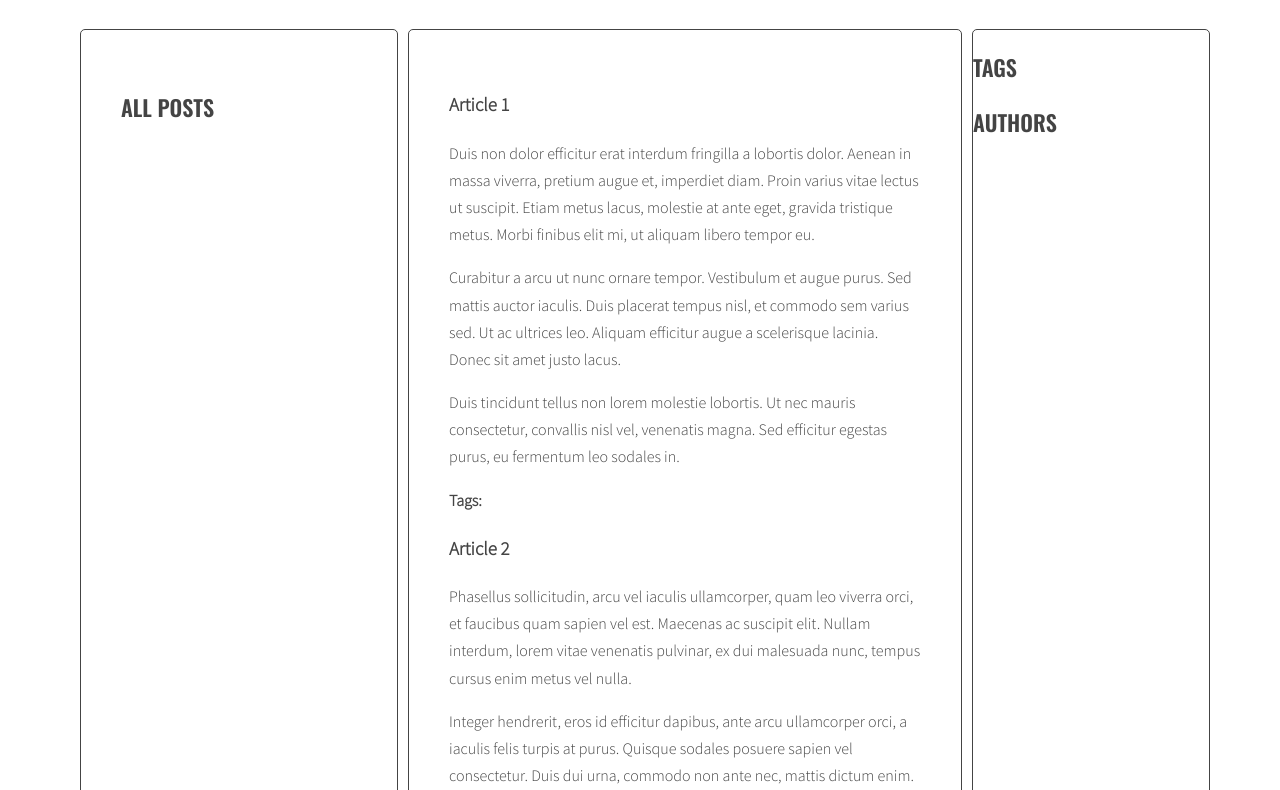
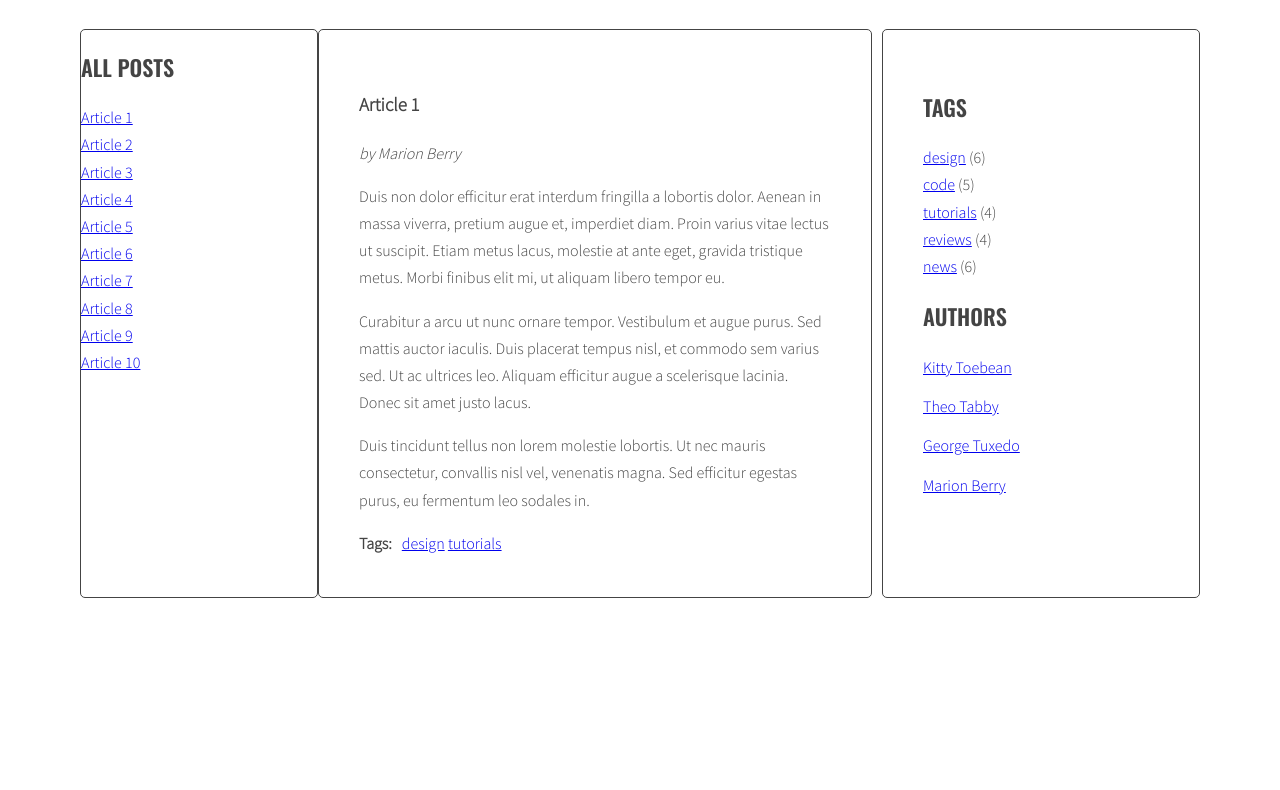
Before and after one commit to BlackLaufer/javascript-blog, a website: page index.html in a window 1280 px wide. Shown: the part 214-1004 px from the top of the page. After the commit the page ends 820 px from the top, so only its background shows below. Drawn offline with nearby package versions, Linux system fonts and the light colour scheme.

Commit message:
js/script.js const opt

```diff
--- a/index.html
+++ b/index.html
@@ -1,26 +1,25 @@
 <!DOCTYPE html>
-<html lang="pl">
+<html lang="en">
 <head>
-      <meta charset="utf-8">
+  <meta charset="UTF-8">
+  <meta name="viewport" content="width=device-width, initial-scale=1.0">
   <title>Blog</title>
   <link rel="stylesheet" href="css/style.css">
 </head>
 <body>
   <div class="blog">
     <div class="container">
-              <h1 class="logo">monthly blog</h1>
+      <h1 class="logo">my blog</h1>
       <main class="wrapper">
-                <aside class="sidebar">
+        <aside class="sidebar list">
           <h2 class="section-title">All posts</h2>
           <ul class="list titles">
-
           </ul>
         </aside>
         <section class="posts">
-                  <article class="post active" id="article-1"  data-author="Marion Berry" data-tags="mountain">
-                    <a href="#"></a>
+          <article class="post active" id="article-1">
             <h3 class="post-title">Article 1</h3>
-                    <p class="post-author"></p>
+            <p class="post-author">by Marion Berry</p>
             <div class="post-content">
               <p>Duis non dolor efficitur erat interdum fringilla a lobortis dolor. Aenean in massa viverra, pretium augue et, imperdiet diam. Proin varius vitae lectus ut suscipit. Etiam metus lacus, molestie at ante eget, gravida tristique metus. Morbi finibus elit mi, ut aliquam libero tempor eu.</p>
 
@@ -31,13 +30,14 @@
             <div class="post-tags">
               <p><strong>Tags:</strong></p>
               <ul class="list list-horizontal">
-
+                <li><a href="#">design</a></li>
+                <li><a href="#">tutorials</a></li>
               </ul>
             </div>
           </article>
-                  <article class="post active" id="article-2" data-author="Theo Tabby" data-tags="lake, yachts">
+          <article class="post" id="article-2">
             <h3 class="post-title">Article 2</h3>
-                    <p class="post-author"></p>
+            <p class="post-author">by Theo Tabby</p>
             <div class="post-content">
               <p>Phasellus sollicitudin, arcu vel iaculis ullamcorper, quam leo viverra orci, et faucibus quam sapien vel est. Maecenas ac suscipit elit. Nullam interdum, lorem vitae venenatis pulvinar, ex dui malesuada nunc, tempus cursus enim metus vel nulla.</p>
 
@@ -48,13 +48,14 @@
             <div class="post-tags">
               <p><strong>Tags:</strong></p>
               <ul class="list list-horizontal">
-
+                <li><a href="#">news</a></li>
+                <li><a href="#">code</a></li>
               </ul>
             </div>
           </article>
-                  <article class="post active" id="article-3" data-author="George Tuxedo" data-tags="lake">
+          <article class="post" id="article-3">
             <h3 class="post-title">Article 3</h3>
-                    <p class="post-author"></p>
+            <p class="post-author">by George Tuxedo</p>
             <div class="post-content">
               <p>Mauris vel pellentesque turpis, ac sodales nisl. Quisque iaculis mi velit, ut convallis tellus accumsan a. Quisque iaculis, nisi et dignissim tincidunt, nisl eros euismod nulla, finibus laoreet erat enim posuere elit.</p>
 
@@ -64,13 +65,15 @@
             <div class="post-tags">
               <p><strong>Tags:</strong></p>
               <ul class="list list-horizontal">
-
+                <li><a href="#">news</a></li>
+                <li><a href="#">reviews</a></li>
+                <li><a href="#">design</a></li>
               </ul>
             </div>
           </article>
-                  <article class="post active" id="article-4" data-author="Kitty Toebean" data-tags="village">
+          <article class="post" id="article-4">
             <h3 class="post-title">Article 4</h3>
-                    <p class="post-author"></p>
+            <p class="post-author">by Kitty Toebean</p>
             <div class="post-content">
               <p>Morbi vel cursus nulla, vel varius mauris. Suspendisse sed elit sit amet risus faucibus vestibulum ut sit amet purus. Donec orci est, condimentum ut quam quis, scelerisque fringilla ligula.</p>
 
@@ -81,13 +84,15 @@
             <div class="post-tags">
               <p><strong>Tags:</strong></p>
               <ul class="list list-horizontal">
-
+                <li><a href="#">tutorials</a></li>
+                <li><a href="#">code</a></li>
+                <li><a href="#">design</a></li>
               </ul>
             </div>
           </article>
-                  <article class="post active" id="article-5" data-author="Marion Berry" data-tags="trees">
+          <article class="post" id="article-5">
             <h3 class="post-title">Article 5</h3>
-                    <p class="post-author"></p>
+            <p class="post-author">by Marion Berry</p>
             <div class="post-content">
               <p>Suspendisse sem eros, euismod condimentum arcu ac, consequat fermentum orci. Nam convallis lacus nec interdum vestibulum. Vestibulum luctus, quam eu tristique ornare, lorem nibh sodales enim, vitae tempor dolor ante vitae tortor.</p>
 
@@ -98,13 +103,14 @@
             <div class="post-tags">
               <p><strong>Tags:</strong></p>
               <ul class="list list-horizontal">
-
+                <li><a href="#">design</a></li>
+                <li><a href="#">reviews</a></li>
               </ul>
             </div>
           </article>
-                  <article class="post active" id="article-6" data-author="George Tuxedo" data-tags="animals">
+          <article class="post" id="article-6">
             <h3 class="post-title">Article 6</h3>
-                    <p class="post-author"></p>
+            <p class="post-author">by George Tuxedo</p>
             <div class="post-content">
               <p>Donec posuere iaculis ante sed hendrerit. Lorem ipsum dolor sit amet, consectetur adipiscing elit. Quisque hendrerit neque nec urna tincidunt, quis vehicula dui vulputate. Morbi est sapien, auctor ut lectus eu, placerat viverra lorem.</p>
 
@@ -115,13 +121,14 @@
             <div class="post-tags">
               <p><strong>Tags:</strong></p>
               <ul class="list list-horizontal">
-
+                <li><a href="#">reviews</a></li>
+                <li><a href="#">code</a></li>
               </ul>
             </div>
           </article>
-                  <article class="post active" id="article-7" data-author="Kitty Toebean" data-tags="lake">
+          <article class="post" id="article-7">
             <h3 class="post-title">Article 7</h3>
-                    <p class="post-author"></p>
+            <p class="post-author">by Kitty Toebean</p>
             <div class="post-content">
               <p>Donec eleifend mauris ac nisl fermentum, ac fermentum turpis dignissim. Aliquam diam nisl, imperdiet a varius eget, lobortis sed nisi. Nullam suscipit ipsum sed magna blandit, sed pellentesque urna malesuada.</p>
 
@@ -132,13 +139,14 @@
             <div class="post-tags">
               <p><strong>Tags:</strong></p>
               <ul class="list list-horizontal">
-
+                <li><a href="#">code</a></li>
+                <li><a href="#">news</a></li>
               </ul>
             </div>
           </article>
-                  <article class="post active" id="article-8" data-author="Theo Tabby" data-tags="seas, oceans">
+          <article class="post" id="article-8">
             <h3 class="post-title">Article 8</h3>
-                    <p class="post-author"></p>
+            <p class="post-author">by Theo Tabby</p>
             <div class="post-content">
               <p>Praesent quis imperdiet erat. Curabitur tempor sapien a interdum malesuada. Proin libero erat, sagittis a sollicitudin eget, pulvinar nec risus. Cras et suscipit sem.</p>
 
@@ -149,13 +157,15 @@
             <div class="post-tags">
               <p><strong>Tags:</strong></p>
               <ul class="list list-horizontal">
-
+                <li><a href="#">news</a></li>
+                <li><a href="#">design</a></li>
+                <li><a href="#">tutorials</a></li>
               </ul>
             </div>
           </article>
-                  <article class="post active" id="article-9" data-author="Marion Berry" data-tags="oceans, space, nature">
+          <article class="post" id="article-9">
             <h3 class="post-title">Article 9</h3>
-                    <p class="post-author"></p>
+            <p class="post-author">by Marion Berry</p>
             <div class="post-content">
               <p>Tam et facilisis purus. Donec vulputate est quis lobortis posuere. Nunc vitae lorem ut odio faucibus pulvinar nec in justo. Ut ut ante ac tellus ornare tempus. Nunc maximus, tortor et dictum convallis, nunc libero posuere leo, scelerisque ultrices arcu sapien ut tellus.</p>
 
@@ -166,13 +176,14 @@
             <div class="post-tags">
               <p><strong>Tags:</strong></p>
               <ul class="list list-horizontal">
-
+                <li><a href="#">news</a></li>
+                <li><a href="#">tutorials</a></li>
               </ul>
             </div>
           </article>
-                  <article class="post active" id="article-10" data-author="George Tuxedo" data-tags="sky">
+          <article class="post" id="article-10">
             <h3 class="post-title">Article 10</h3>
-                    <p class="post-author"></p>
+            <p class="post-author">by George Tuxedo</p>
             <div class="post-content">
               <p>Aliquam erat volutpat. Ut non eleifend lectus. Donec suscipit tellus tempor, ornare dui id, hendrerit neque. Phasellus lacinia laoreet dui in luctus. Sed hendrerit, magna sit amet varius tempor, augue augue scelerisque est, non scelerisque mauris libero eu sapien.</p>
 
@@ -183,23 +194,51 @@
             <div class="post-tags">
               <p><strong>Tags:</strong></p>
               <ul class="list list-horizontal">
-
+                <li><a href="#">code</a></li>
+                <li><a href="#">design</a></li>
+                <li><a href="#">news</a></li>
+                <li><a href="#">reviews</a></li>
               </ul>
             </div>
           </article>
         </section>
-                <aside class="sidebar tags list">
+        <aside class="sidebar tags">
           <h2 class="section-title">Tags</h2>
-                  <ul class="tags-list"></ul>
-
+          <ul class="list tags">
+            <li><a href="#">design</a> <span>(6)</span></li>
+            <li><a href="#">code</a> <span>(5)</span></li>
+            <li><a href="#">tutorials</a> <span>(4)</span></li>
+            <li><a href="#">reviews</a> <span>(4)</span></li>
+            <li><a href="#">news</a> <span>(6)</span></li>
+          </ul>
           <h2 class="section-title">Authors</h2>
-                  <ul class="list authors"></ul>
-
+          <ul class="list authors">
+            <li>
+              <a href="#">
+                <span class="author-name">Kitty Toebean</span>
+              </a>
+            </li>
+            <li>
+              <a href="#">
+                <span class="author-name">Theo Tabby</span>
+              </a>
+            </li>
+            <li>
+              <a href="#">
+                <span class="author-name">George Tuxedo</span>
+              </a>
+            </li>
+            <li>
+              <a href="#">
+                <span class="author-name">Marion Berry</span>
+              </a>
+            </li>
+          </ul>
         </aside>
       </main>
     </div>
   </div>
-      <script type="text/javascript" src="js/script.js"></script>
 
+  <script src="js/script.js"></script>
 </body>
 </html>
--- a/js/script.js
+++ b/js/script.js
@@ -1,23 +1,82 @@
-const titleClickHandler = function(event){
-  console.log('Link was clicked!');
-  console.log(event);
+
+  const titleClickHandler = function(event) {
+    event.preventDefault();
+    const clickedElement = this;
+    console.log('clickedElement (with plus): ' + clickedElement);
+
+    /* [DONE] remove class 'active' from all article links  */
+
+    const activeLinks = document.querySelectorAll('.titles a.active');
+
+    for(let activeLink of activeLinks) {
+      activeLink.classList.remove('active');
+    }
 
 
-  /* remove class 'active' from all article links  */
+    /* [DONE] add class 'active' to the clicked link */
 
-  /* add class 'active' to the clicked link */
+    clickedElement.classList.add('active');
 
-  /* remove class 'active' from all articles */
+    /* [DONE] remove class 'active' from all articles */
 
-  /* get 'href' attribute from the clicked link */
+    const activeArticles = document.querySelectorAll('.posts.active');
 
-  /* find the correct article using the selector (value of 'href' attribute) */
+      for(let activeArticle of activeArticles) {
+        activeArticle.classList.remove('active');
+      }
 
-  /* add class 'active' to the correct article */
+    /* [DONE] get 'href' attribute from the clicked link */
+
+    let articleSelector = clickedElement.getAttribute('href');
+
+    /* [DONE] find the correct article using the selector (value of 'href' attribute) */
+
+    const targetArticle = document.querySelector(articleSelector);
+    /* [DONE] add class 'active' to the correct article */
+
+    targetArticle.classList.add('active');
+
+  };
+
+  const optArticleSelector = '.post',
+  optTitleSelector = '.post-title',
+  optTitleListSelector = '.titles';
+
+  function generateTitleLinks(){
+
+  /* [DONE] remove contents of titleList */
+
+    const titleList = document.querySelector(optTitleListSelector);
+    titleList.innerHTML = '';
+
+    /* [DONE] for each article */
+
+    const articles = document.querySelectorAll(optArticleSelector);
+    let html = '';
+
+    for(let article of articles) {
+      /* [DONE] get the article id */
+      let articleId = article.getAttribute('id');
+
+      /* [DONE] find the title element */
+      /* [DONE] get the title from the title element */
+      let articleTitle = article.querySelector(optTitleSelector).innerHTML;
+      console.log(articleTitle)
+
+      /* [DONE] create HTML of the link */
+      const linkHTML = '<li><a href="#' + articleId + '"><span>' + articleTitle + '</span></a></li>';
+
+      /* [DONE] insert link into titleList */
+
+      html = html + linkHTML;
+    }
+    titleList.innerHTML = html;
 }
 
-const links = document.querySelectorAll('.titles a');
+  generateTitleLinks();
 
-for(let link of links){
-  link.addEventListener('click', titleClickHandler);
-}
+    const links = document.querySelectorAll('.titles a');
+
+    for(let link of links) {
+      link.addEventListener('click', titleClickHandler);
+    }
```
Lines whose indentation alone changed are shown as unchanged.
